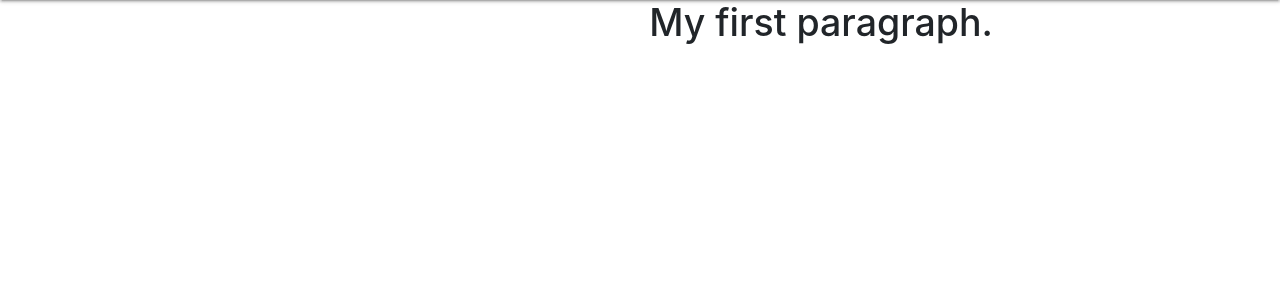
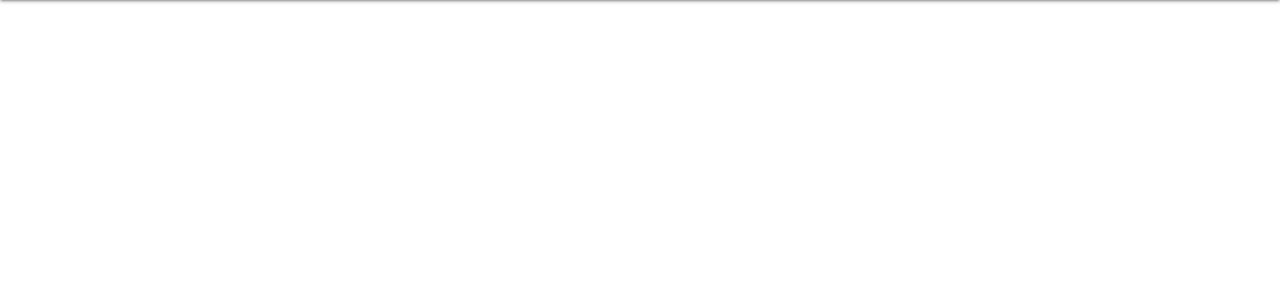
Before and after one commit to mcfalld/EndurancePolyProducers, a PHP site: page / in a window 1280 px wide. Shown: the part 64-364 px from the top of the page. Run offline with PHP 8.4, Linux system fonts and the light colour scheme.

Commit message:
pre change to side menu

```diff
--- a/index.php
+++ b/index.php
@@ -5,8 +5,7 @@
 <body>
 <?php include_once ('navbar.php'); ?>
 
-    <h1 class="center-align">My first paragraph.</h1>
-    <p class="material-tooltip">My first paragraph.</p>
+<p class="material-tooltip">My first paragraph.</p>
 
 
     <!--JavaScript at end of body for optimized loading-->
```
